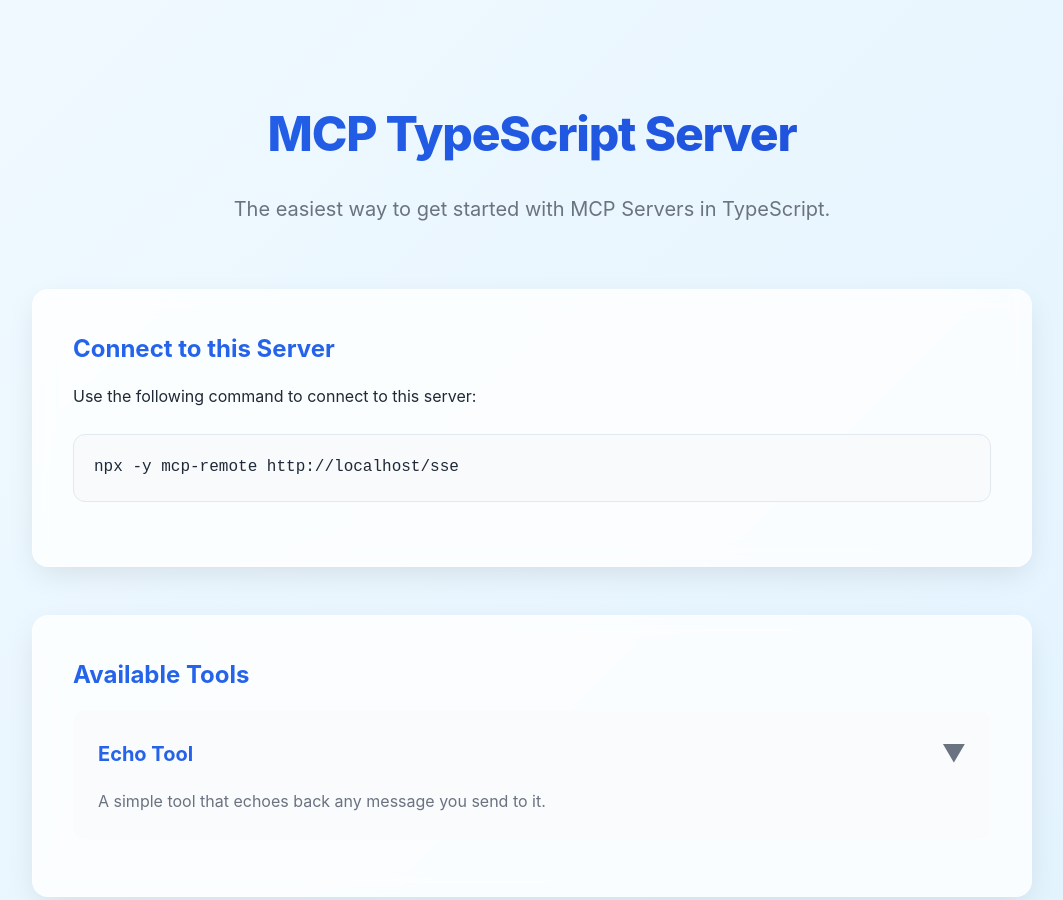
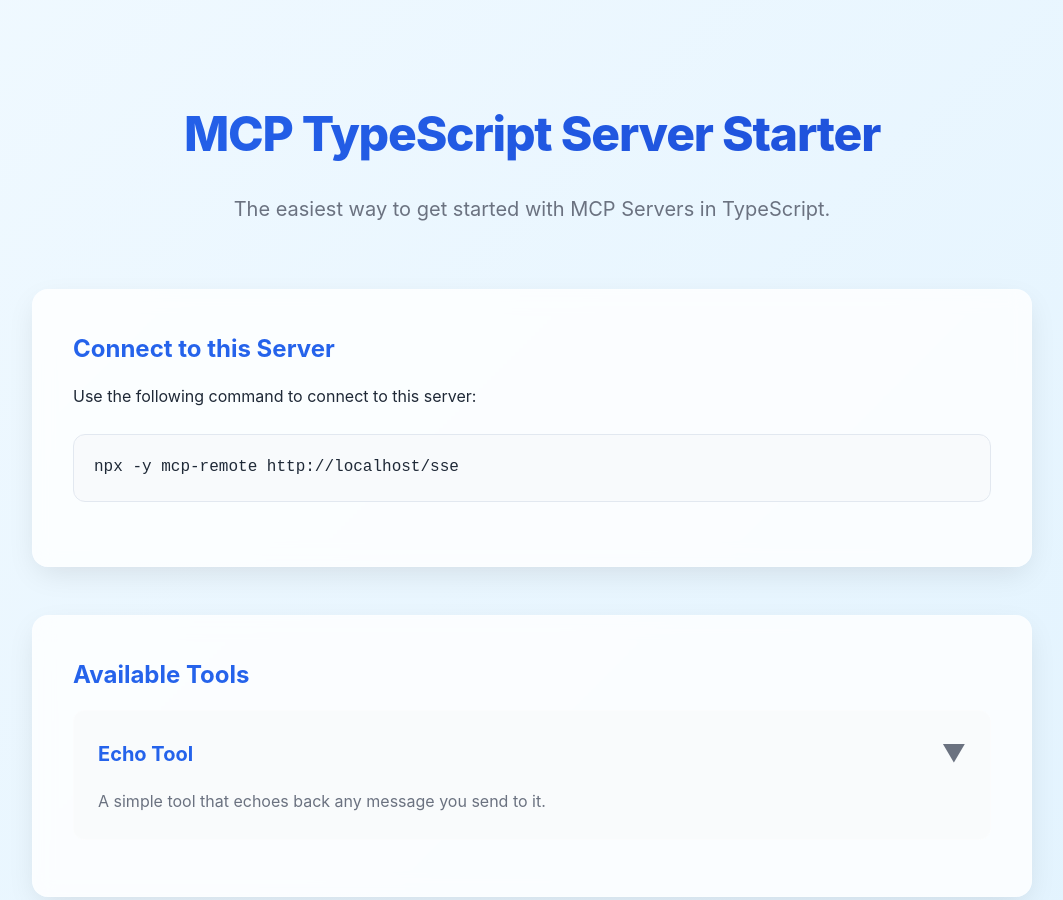
Before and after one commit to ralf-boltshauser/mcp-typescript-server-starter, a website: page src/index.html in a window 1280 px wide. Shown: the top 900 px of the page, without its empty margins (108-1171 px from the left). Drawn offline with Linux system fonts and the light colour scheme.

```diff
--- a/src/index.html
+++ b/src/index.html
@@ -341,7 +341,7 @@
   <body>
     <div class="container">
       <header>
-        <h1>MCP TypeScript Server</h1>
+        <h1>MCP TypeScript Server Starter</h1>
         <p class="subtitle">
           The easiest way to get started with MCP Servers in TypeScript.
         </p>
```
Also changed, not shown: README.md.
